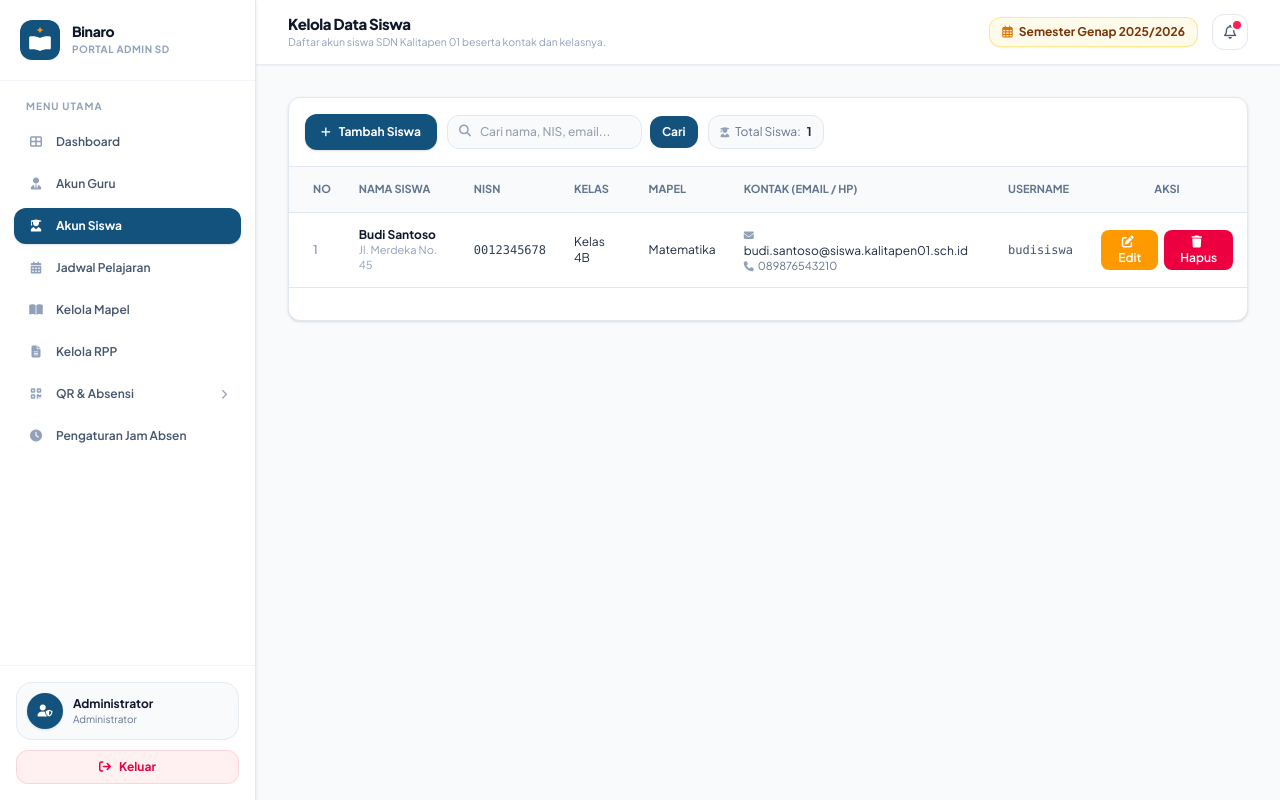
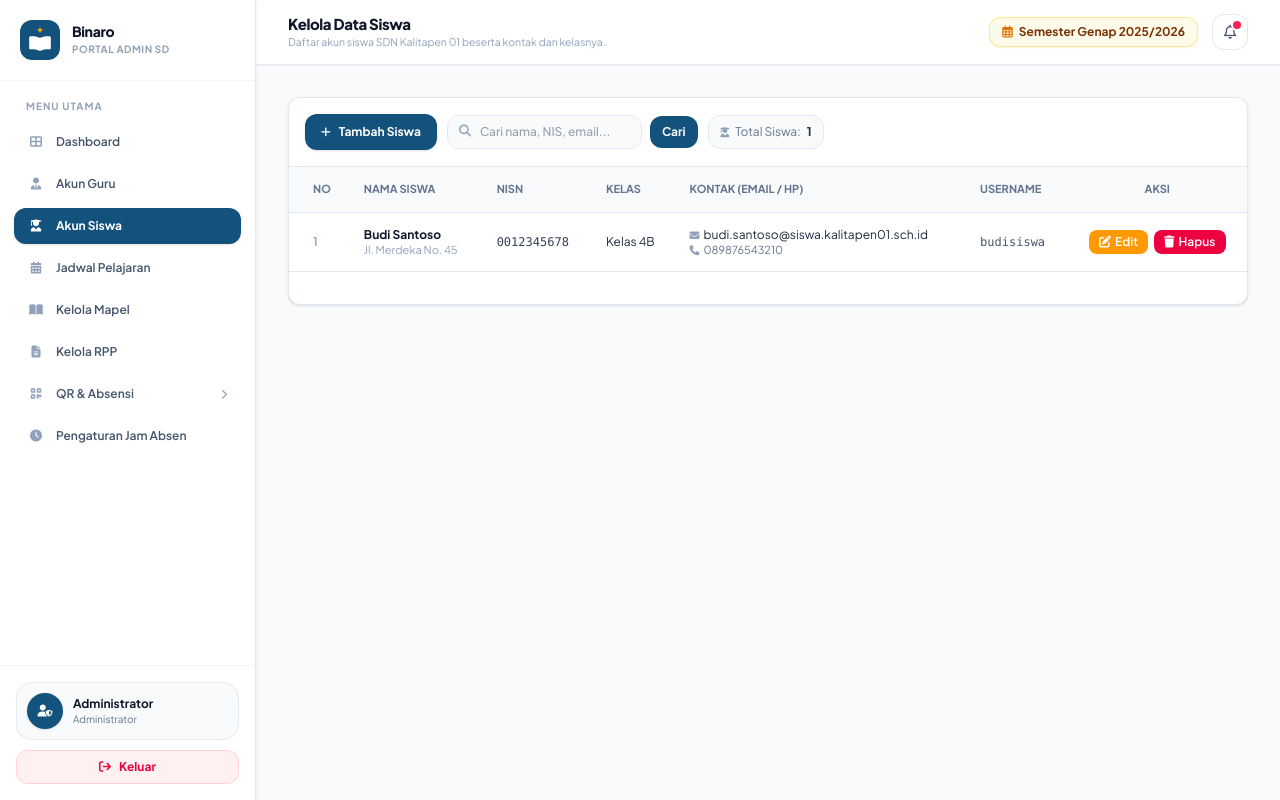
Before and after one commit to MughniIanAkmal/Binaro, a Laravel app: page /siswa in a window 1280 px wide. Run offline with Laravel 12, Linux system fonts and the light colour scheme; the visitor is signed in with stand-in values (Sample User, id 1); data comes from the database, SQL or seed files in the repository; style sheets or scripts are compiled from the project's sources.

Commit message:
Hapus kolom id_mapel dari siswa — hapus mapel dari form/tabel siswas dan controller

```diff
--- a/laravel/app/Http/Controllers/Siswa/SiswaController.php
+++ b/laravel/app/Http/Controllers/Siswa/SiswaController.php
@@ -21,7 +21,7 @@ class SiswaController extends Controller
 {
     public function dashboard()
     {
-        $siswa = Siswa::with(['kelas', 'mataPelajaran'])->find(session('user_id'));
+        $siswa = Siswa::with(['kelas'])->find(session('user_id'));
         if (! $siswa) {
             session()->flush();
 
@@ -71,7 +71,7 @@ class SiswaController extends Controller
 
     public function profile()
     {
-        $siswa = Siswa::with(['kelas', 'mataPelajaran', 'barcode'])
+        $siswa = Siswa::with(['kelas', 'barcode'])
             ->find(session('user_id'));
 
         if (! $siswa) {
@@ -189,7 +189,7 @@ class SiswaController extends Controller
         $search = $request->get('search') ?? $request->get('q');
         $idRooms = $request->get('id_rooms');
 
-        $siswa = Siswa::with(['mataPelajaran', 'kelas', 'barcode'])
+        $siswa = Siswa::with(['kelas', 'barcode'])
             ->when($search, function ($query, $search) {
                 $query->where(function ($q) use ($search) {
                     $q->where('nm_siswa', 'like', "%{$search}%")
@@ -204,17 +204,15 @@ class SiswaController extends Controller
 
         $kelasList = Kelas::all();
         $kelas = $kelasList;
-        $mapel = MataPelajaran::all();
 
-        return view('siswa.data.index', compact('siswa', 'search', 'kelasList', 'idRooms', 'kelas', 'mapel'));
+        return view('siswa.data.index', compact('siswa', 'search', 'kelasList', 'idRooms', 'kelas'));
     }
 
     public function create()
     {
-        $mapel = MataPelajaran::all();
         $kelas = Kelas::all();
 
-        return view('siswa.data.create', compact('mapel', 'kelas'));
+        return view('siswa.data.create', compact('kelas'));
     }
 
     public function store(StoreSiswaRequest $request)
@@ -230,7 +228,6 @@ class SiswaController extends Controller
             'alamat' => $validated['alamat'] ?? null,
             'username' => $validated['username'],
             'password' => $validated['password'], // store plain-text password for backward compatibility
-            'id_mapel' => $validated['id_mapel'] ?? null,
             'id_rooms' => $validated['id_rooms'] ?? null,
         ];
 
@@ -247,10 +244,9 @@ class SiswaController extends Controller
 
     public function edit(Siswa $siswa)
     {
-        $mapel = MataPelajaran::all();
         $kelas = Kelas::all();
 
-        return view('siswa.data.edit', compact('siswa', 'mapel', 'kelas'));
+        return view('siswa.data.edit', compact('siswa', 'kelas'));
     }
 
     public function update(UpdateSiswaRequest $request, Siswa $siswa)
@@ -265,7 +261,6 @@ class SiswaController extends Controller
             'jenis_kelamin' => $validated['jenis_kelamin'] ?? null,
             'alamat' => $validated['alamat'] ?? null,
             'username' => $validated['username'],
-            'id_mapel' => $validated['id_mapel'] ?? null,
             'id_rooms' => $validated['id_rooms'] ?? null,
         ];
 
--- a/laravel/app/Http/Requests/Siswa/SiswaRequest.php
+++ b/laravel/app/Http/Requests/Siswa/SiswaRequest.php
@@ -40,7 +40,6 @@ abstract class SiswaRequest extends FormRequest
             'jenis_kelamin' => 'nullable|in:L,P',
             'alamat' => 'nullable|string|max:500',
             'username' => ['required', 'string', 'max:50', 'regex:/^[a-zA-Z0-9._]+$/', $uniqueUsername],
-            'id_mapel' => 'nullable|exists:mata_pelajaran,id_mapel',
             'id_rooms' => 'nullable|exists:kelas,id_rooms',
         ];
     }
--- a/laravel/app/Models/Siswa.php
+++ b/laravel/app/Models/Siswa.php
@@ -17,7 +17,6 @@ class Siswa extends Authenticatable
 
     protected $hidden = ['password'];
     protected $fillable = [
-        'id_mapel',
         'id_rooms',
         'nisn',
         'nm_siswa',
--- a/laravel/resources/views/siswa/data/_form.blade.php
+++ b/laravel/resources/views/siswa/data/_form.blade.php
@@ -34,18 +34,6 @@
                 @endforeach
             </select>
             @error('id_rooms') <span class="text-rose-500 text-[11px] mt-0.5 block">{{ $message }}</span> @enderror
-        </div>
-        <div>
-            <label class="block font-bold text-slate-700 mb-1">Mata Pelajaran Utama (Opsional)</label>
-            <select name="id_mapel" class="w-full px-3 py-2 border border-line rounded-xl focus:outline-none focus:border-primary focus:ring-2 focus:ring-primary/15 bg-white transition">
-                <option value="">-- Pilih Mata Pelajaran --</option>
-                @foreach($mapel as $m)
-                    <option value="{{ $m->id_mapel }}" {{ old('id_mapel', data_get($s, 'id_mapel')) == $m->id_mapel ? 'selected' : '' }}>
-                        {{ $m->nama_mapel }}
-                    </option>
-                @endforeach
-            </select>
-            @error('id_mapel') <span class="text-rose-500 text-[11px] mt-0.5 block">{{ $message }}</span> @enderror
         </div>
     </div>
 
--- a/laravel/resources/views/siswa/data/index.blade.php
+++ b/laravel/resources/views/siswa/data/index.blade.php
@@ -40,7 +40,6 @@
                         <th class="p-3.5">Nama Siswa</th>
                         <th class="p-3.5">NISN</th>
                         <th class="p-3.5">Kelas</th>
-                        <th class="p-3.5">Mapel</th>
                         <th class="p-3.5">Kontak (Email / HP)</th>
                         <th class="p-3.5">Username</th>
                         <th class="p-3.5 text-center">Aksi</th>
@@ -56,7 +55,6 @@
                         </td>
                         <td class="p-3.5 font-mono text-slate-700">{{ $item->nisn ?? '-' }}</td>
                         <td class="p-3.5">{{ $item->nama_kelas }}</td>
-                        <td class="p-3.5">{{ $item->mataPelajaran?->nama_mapel ?? '-' }}</td>
                         <td class="p-3.5">
                             <div><i class="fas fa-envelope text-slate-400 mr-1 text-[10px]"></i>{{ $item->email ?? '-' }}</div>
                             <div class="text-[11px] text-slate-500"><i class="fas fa-phone text-slate-400 mr-1 text-[10px]"></i>{{ $item->no_hp ?? '-' }}</div>
@@ -81,7 +79,7 @@
                     </tr>
                     @empty
                     <tr>
-                        <td colspan="8" class="p-2"><x-empty-state icon="fa-inbox" title="Belum ada data siswa terdaftar." /></td>
+                        <td colspan="7" class="p-2"><x-empty-state icon="fa-inbox" title="Belum ada data siswa terdaftar." /></td>
                     </tr>
                     @endforelse
                 </tbody>
```
